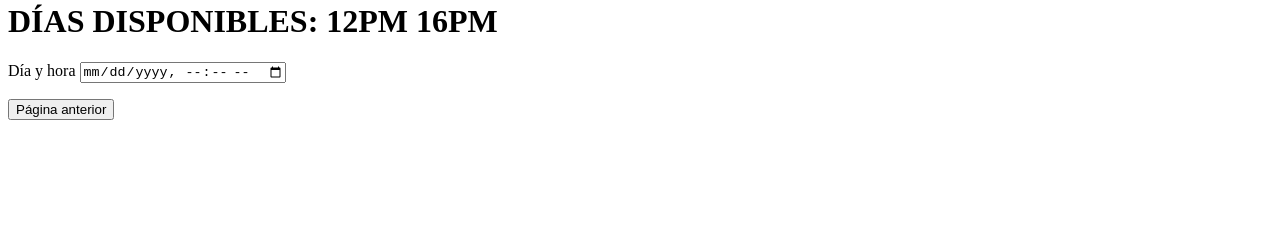
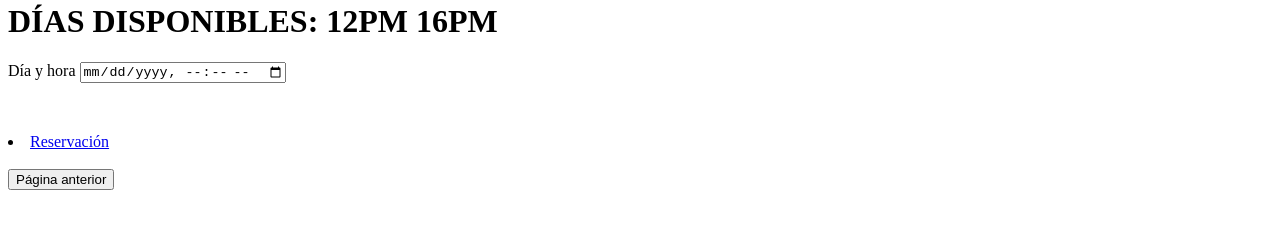
Before and after one commit to AliciaMonrraga/examenU2, a plain HTML site: page traile2.html in a window 1280 px wide. Shown: the part 507-736 px from the top of the page. Drawn offline with Linux system fonts and the light colour scheme.

Commit message:
Update traile2.html

```diff
--- a/traile2.html
+++ b/traile2.html
@@ -23,6 +23,11 @@
                   <input type="datetime-local" name="fecha3" value=""> <br>
 
                   <p>
+
+			  <br>
+			   <li><a href="reservaciones.html">Reservación</a></li>
+			  <br>
+
    <input type="button" value="Página anterior" onClick="history.go(-1);">
 </p>
 
```
